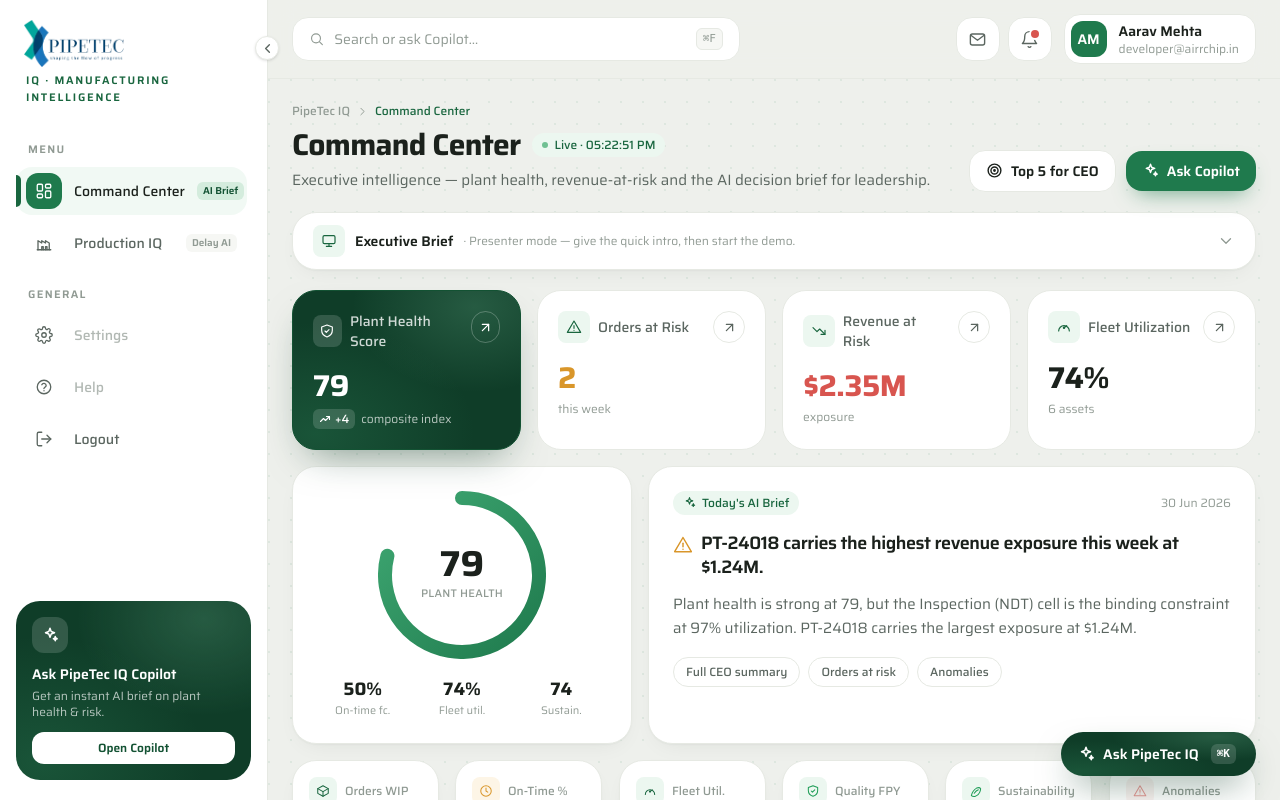
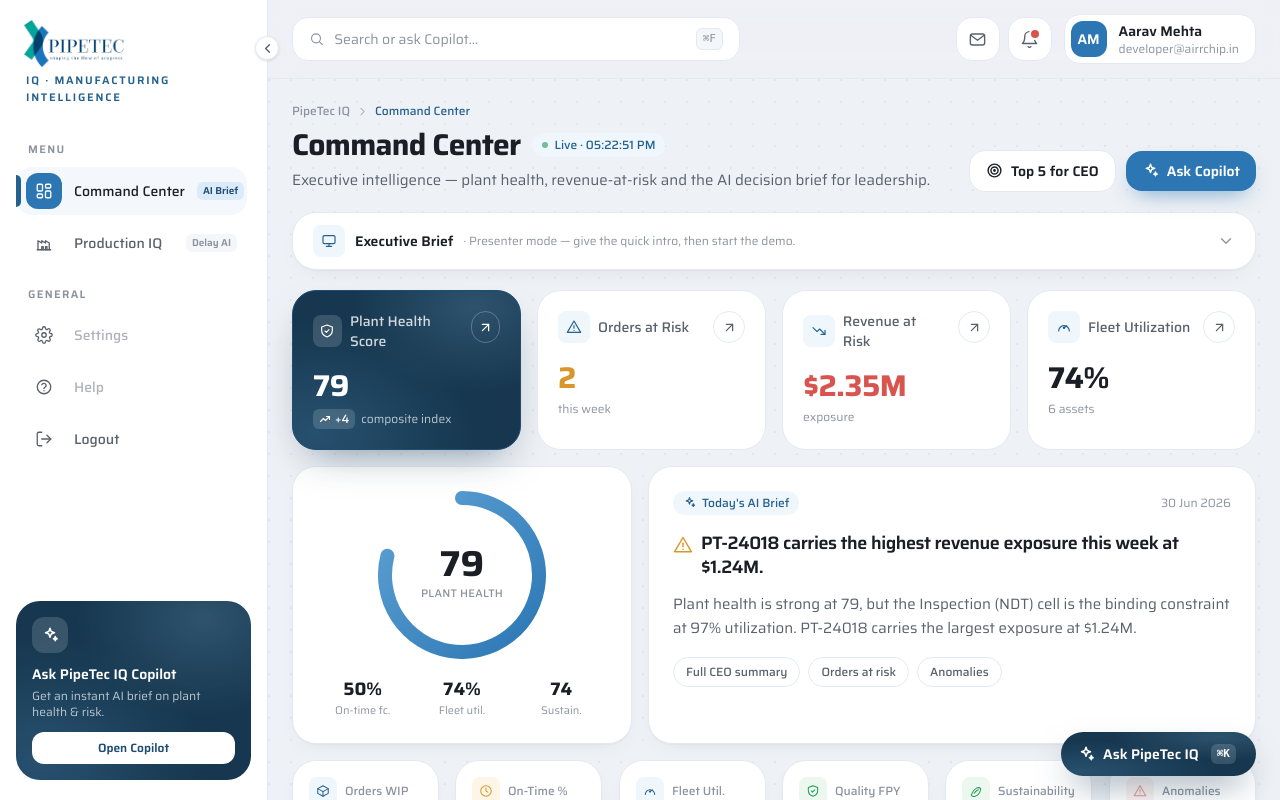
Before and after one commit to Sanket0798/Piptec-IQ, a React (Vite) app: page /login in a window 1280 px wide. Both pictures are taken after a click on the button "Sign in". Built offline with nearby package versions, Linux system fonts and the light colour scheme.

Commit message:
Major Changes

```diff
--- a/src/components/charts/GroupedBarChart.jsx
+++ b/src/components/charts/GroupedBarChart.jsx
@@ -17,7 +17,7 @@
         <CartesianGrid stroke={C.grid} vertical={false} />
         <XAxis dataKey="label" {...axisProps} />
         <YAxis {...axisProps} width={40} allowDecimals={false} />
-        <Tooltip cursor={{ fill: 'rgba(31,122,77,0.05)' }} content={<TooltipShell />} />
+        <Tooltip cursor={{ fill: 'rgba(43,118,179,0.06)' }} content={<TooltipShell />} />
         <Bar dataKey="low" name="Low" fill={C.ok} radius={[6, 6, 0, 0]} maxBarSize={14} />
         <Bar dataKey="med" name="Medium" fill={C.warn} radius={[6, 6, 0, 0]} maxBarSize={14} />
         <Bar dataKey="high" name="High" fill={C.danger} radius={[6, 6, 0, 0]} maxBarSize={14} />
--- a/src/components/charts/PillBarChart.jsx
+++ b/src/components/charts/PillBarChart.jsx
@@ -27,7 +27,7 @@
         <XAxis dataKey="label" {...axisProps} interval={0} />
         <YAxis {...axisProps} width={40} domain={max ? [0, max] : undefined} />
         <Tooltip
-          cursor={{ fill: 'rgba(31,122,77,0.05)' }}
+          cursor={{ fill: 'rgba(43,118,179,0.06)' }}
           content={
             <TooltipShell
               render={(p) => (
--- a/src/components/charts/RadialGauge.jsx
+++ b/src/components/charts/RadialGauge.jsx
@@ -73,12 +73,12 @@
       <svg width={size} height={size}>
         <defs>
           <linearGradient id={gid} x1="0" y1="0" x2="1" y2="1">
-            <stop offset="0%" stopColor="#3fa873" />
-            <stop offset="100%" stopColor="#1f7a4d" />
+            <stop offset="0%" stopColor="#5ea2d5" />
+            <stop offset="100%" stopColor="#2b76b3" />
           </linearGradient>
         </defs>
         {/* Background track */}
-        <path d={arcPath(0, 1)} fill="none" stroke="#eef1ec" strokeWidth={thickness} strokeLinecap="round" />
+        <path d={arcPath(0, 1)} fill="none" stroke="#eef2f7" strokeWidth={thickness} strokeLinecap="round" />
         {/* Animated foreground arc */}
         <path
           d={arcPath(0, frac)}
--- a/src/components/charts/chartTheme.jsx
+++ b/src/components/charts/chartTheme.jsx
@@ -1,18 +1,18 @@
 // Shared chart palette + helpers so every Recharts component stays on-brand.
 
 export const C = {
-  brand: '#1f7a4d',
-  brandBright: '#3fa873',
-  brandSoft: '#a7d9bb',
-  brandFaint: '#d4ecdd',
-  ink: '#1b211c',
-  inkSoft: '#5b6660',
-  inkFaint: '#909a93',
-  line: '#e6e9e3',
+  brand: '#2b76b3',
+  brandBright: '#5ea2d5',
+  brandSoft: '#bedcf1',
+  brandFaint: '#dbebf8',
+  ink: '#1a1f26',
+  inkSoft: '#59616b',
+  inkFaint: '#8b939e',
+  line: '#e4e9f0',
   warn: '#d9962a',
   danger: '#d8554f',
   ok: '#1f9d57',
-  grid: '#eef1ec',
+  grid: '#eef2f7',
 }
 
 export const axisProps = {
--- a/src/components/layout/AppLayout.jsx
+++ b/src/components/layout/AppLayout.jsx
@@ -29,7 +29,7 @@
       </div>
 
       {/* persistent Copilot launcher */}
-      <button className="group fixed bottom-6 right-6 z-30 flex items-center gap-2 rounded-full bg-brand-800 bg-wave py-3 pl-4 pr-5 text-sm font-semibold text-white shadow-[0_16px_36px_-12px_rgba(15,61,40,0.6)] transition hover:scale-[1.03]">
+      <button className="group fixed bottom-6 right-6 z-30 flex items-center gap-2 rounded-full bg-brand-800 bg-wave py-3 pl-4 pr-5 text-sm font-semibold text-white shadow-[0_16px_36px_-12px_rgba(22,55,79,0.6)] transition hover:scale-[1.03]">
         <Icon name="sparkles" size={18} strokeWidth={2} className="transition group-hover:rotate-12" />
         Ask PipeTec IQ
         <kbd className="ml-1 rounded-md bg-white/15 px-1.5 py-0.5 text-[11px]">⌘K</kbd>
--- a/src/components/layout/PageHeader.jsx
+++ b/src/components/layout/PageHeader.jsx
@@ -30,7 +30,7 @@
 
 export function Button({ variant = 'primary', icon, children, className = '', ...rest }) {
   const variants = {
-    primary: 'bg-brand-500 text-white hover:bg-brand-600 shadow-[0_10px_22px_-10px_rgba(31,122,77,0.7)]',
+    primary: 'bg-brand-500 text-white hover:bg-brand-600 shadow-[0_10px_22px_-10px_rgba(43,118,179,0.7)]',
     outline: 'border border-line bg-surface text-ink hover:border-brand-200 hover:text-brand-600',
     soft: 'bg-brand-50 text-brand-600 hover:bg-brand-100',
     ghost: 'text-ink-soft hover:bg-surface-soft',
--- a/src/components/layout/Sidebar.jsx
+++ b/src/components/layout/Sidebar.jsx
@@ -194,7 +194,7 @@
       {collapsed ? (
         <button
           title="Ask PipeTec IQ Copilot"
-          className="mx-auto mt-4 grid size-12 place-items-center rounded-2xl bg-brand-800 bg-wave text-white shadow-[0_10px_22px_-10px_rgba(15,61,40,0.6)] transition hover:scale-105"
+          className="mx-auto mt-4 grid size-12 place-items-center rounded-2xl bg-brand-800 bg-wave text-white shadow-[0_10px_22px_-10px_rgba(22,55,79,0.6)] transition hover:scale-105"
         >
           <Icon name="sparkles" size={20} strokeWidth={2} />
         </button>
--- a/src/components/ui/Card.jsx
+++ b/src/components/ui/Card.jsx
@@ -5,7 +5,7 @@
     <Tag
       className={cn(
         'rounded-(--radius-card) border border-line bg-surface card-hover',
-        'shadow-[0_1px_2px_rgba(16,40,28,0.04),0_8px_24px_-12px_rgba(16,40,28,0.10)]',
+        'shadow-[0_1px_2px_rgba(15,32,50,0.04),0_8px_24px_-12px_rgba(15,32,50,0.10)]',
         className,
       )}
       {...rest}
--- a/src/components/ui/KpiTile.jsx
+++ b/src/components/ui/KpiTile.jsx
@@ -25,8 +25,8 @@
       className={cn(
         'group relative overflow-hidden rounded-3xl border p-5 transition-all duration-300',
         hero
-          ? 'border-brand-700 bg-brand-800 bg-wave text-white shadow-[0_18px_40px_-18px_rgba(15,61,40,0.55)]'
-          : 'border-line bg-surface hover:-translate-y-0.5 hover:shadow-[0_18px_40px_-22px_rgba(16,40,28,0.25)]',
+          ? 'border-brand-700 bg-brand-800 bg-wave text-white shadow-[0_18px_40px_-18px_rgba(22,55,79,0.55)]'
+          : 'border-line bg-surface hover:-translate-y-0.5 hover:shadow-[0_18px_40px_-22px_rgba(15,32,50,0.25)]',
         className,
       )}
     >
--- a/src/index.css
+++ b/src/index.css
@@ -1,38 +1,38 @@
 @import 'tailwindcss';
 
 /* ----------------------------------------------------------------------------
-   PipeTec IQ — design tokens (light, forest-green theme inspired by "Donezo")
+   PipeTec IQ — design tokens (light, sky-blue theme — client brand #90c2e7)
 ---------------------------------------------------------------------------- */
 @theme {
   --font-sans: 'Saira', ui-sans-serif, system-ui, sans-serif;
 
-  /* surfaces */
-  --color-canvas: #eef0ec;
+  /* surfaces (cool blue-grey neutrals) */
+  --color-canvas: #eef1f5;
   --color-surface: #ffffff;
-  --color-surface-soft: #f6f7f4;
+  --color-surface-soft: #f4f7fa;
 
-  /* brand greens */
-  --color-brand-50: #ecf7f0;
-  --color-brand-100: #d4ecdd;
-  --color-brand-200: #a7d9bb;
-  --color-brand-300: #6ec293;
-  --color-brand-400: #3fa873;
-  --color-brand-500: #1f7a4d;
-  --color-brand-600: #19663f;
-  --color-brand-700: #135233;
-  --color-brand-800: #0f3d28;
-  --color-brand-900: #0a2c1d;
+  /* brand — sky blue (client theme #90c2e7 is the signature brand-300) */
+  --color-brand-50: #eff6fc;
+  --color-brand-100: #dbebf8;
+  --color-brand-200: #bedcf1;
+  --color-brand-300: #90c2e7;
+  --color-brand-400: #5ea2d5;
+  --color-brand-500: #2b76b3;
+  --color-brand-600: #24618f;
+  --color-brand-700: #1d4d72;
+  --color-brand-800: #16374f;
+  --color-brand-900: #0e2536;
 
-  /* ink */
-  --color-ink: #1b211c;
-  --color-ink-soft: #5b6660;
-  --color-ink-faint: #909a93;
+  /* ink (cool slate) */
+  --color-ink: #1a1f26;
+  --color-ink-soft: #59616b;
+  --color-ink-faint: #8b939e;
 
   /* lines */
-  --color-line: #e6e9e3;
-  --color-line-soft: #eef1ec;
+  --color-line: #e4e9f0;
+  --color-line-soft: #eef2f7;
 
-  /* status */
+  /* status (semantic — kept distinct from the sky-blue brand) */
   --color-ok: #1f9d57;
   --color-warn: #d9962a;
   --color-danger: #d8554f;
@@ -97,15 +97,15 @@
 
 /* utility: subtle dotted grid background (patterncraft-style) */
 .bg-grid {
-  background-image: radial-gradient(circle at 1px 1px, rgba(31, 122, 77, 0.08) 1px, transparent 0);
+  background-image: radial-gradient(circle at 1px 1px, rgba(43, 118, 179, 0.08) 1px, transparent 0);
   background-size: 22px 22px;
 }
 
-/* flowing wave texture used on dark green cards */
+/* flowing wave texture used on dark (navy-blue) cards */
 .bg-wave {
   background-image:
-    radial-gradient(120% 120% at 80% 10%, rgba(143, 227, 184, 0.18) 0%, transparent 45%),
-    radial-gradient(140% 140% at 10% 90%, rgba(63, 168, 115, 0.22) 0%, transparent 50%);
+    radial-gradient(120% 120% at 80% 10%, rgba(144, 194, 231, 0.20) 0%, transparent 45%),
+    radial-gradient(140% 140% at 10% 90%, rgba(94, 162, 213, 0.24) 0%, transparent 50%);
 }
 
 @keyframes fade-up {
@@ -180,7 +180,7 @@
 }
 .card-hover:hover {
   transform: translateY(-2px);
-  box-shadow: 0 12px 32px -12px rgba(16, 40, 28, 0.15);
+  box-shadow: 0 12px 32px -12px rgba(15, 32, 50, 0.15);
 }
 
 @keyframes pulse-soft {
--- a/src/pages/Login.jsx
+++ b/src/pages/Login.jsx
@@ -141,7 +141,7 @@
         </div>
 
         {/* right: sign-in card */}
-        <div className="animate-fade-up rounded-(--radius-card) border border-line bg-surface p-7 shadow-[0_1px_2px_rgba(16,40,28,0.04),0_24px_60px_-24px_rgba(16,40,28,0.22)] sm:p-8">
+        <div className="animate-fade-up rounded-(--radius-card) border border-line bg-surface p-7 shadow-[0_1px_2px_rgba(15,32,50,0.04),0_24px_60px_-24px_rgba(15,32,50,0.22)] sm:p-8">
           <h2 className="text-2xl font-bold tracking-tight text-ink">Sign in</h2>
           <p className="mt-1 text-sm text-ink-soft">Access the PipeTec IQ platform.</p>
 
@@ -186,7 +186,7 @@
             <button
               type="submit"
               disabled={loading}
-              className="flex w-full items-center justify-center gap-2 rounded-2xl bg-linear-to-r from-brand-500 to-brand-400 py-3.5 text-sm font-semibold text-white shadow-[0_12px_26px_-12px_rgba(31,122,77,0.8)] transition hover:from-brand-600 hover:to-brand-500 disabled:opacity-70"
+              className="flex w-full items-center justify-center gap-2 rounded-2xl bg-linear-to-r from-brand-500 to-brand-400 py-3.5 text-sm font-semibold text-white shadow-[0_12px_26px_-12px_rgba(43,118,179,0.8)] transition hover:from-brand-600 hover:to-brand-500 disabled:opacity-70"
             >
               {loading ? (
                 <>
```
